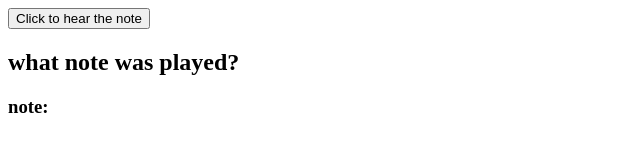
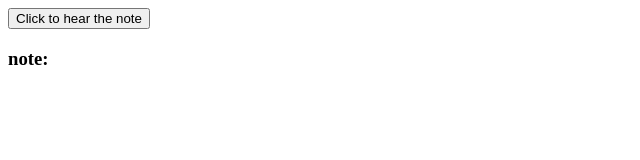
Before and after one commit to Seanmcdon/seanmcdon.github.io, a plain HTML site: page index.html in a window 1280 px wide. Shown: the whole page, without its empty margins (0-640 px from the left). Drawn offline with Linux system fonts and the light colour scheme.

Commit message:
Update index.html

```diff
--- a/index.html
+++ b/index.html
@@ -11,7 +11,6 @@
   </head>
   <body>
     <button id="start-button"> Click to hear the note</button>
-    <h2> what note was played? </h2>
     <h3> note: <span id='the_note'></span></h3>
     <!-- Content -->
   </body>
```
